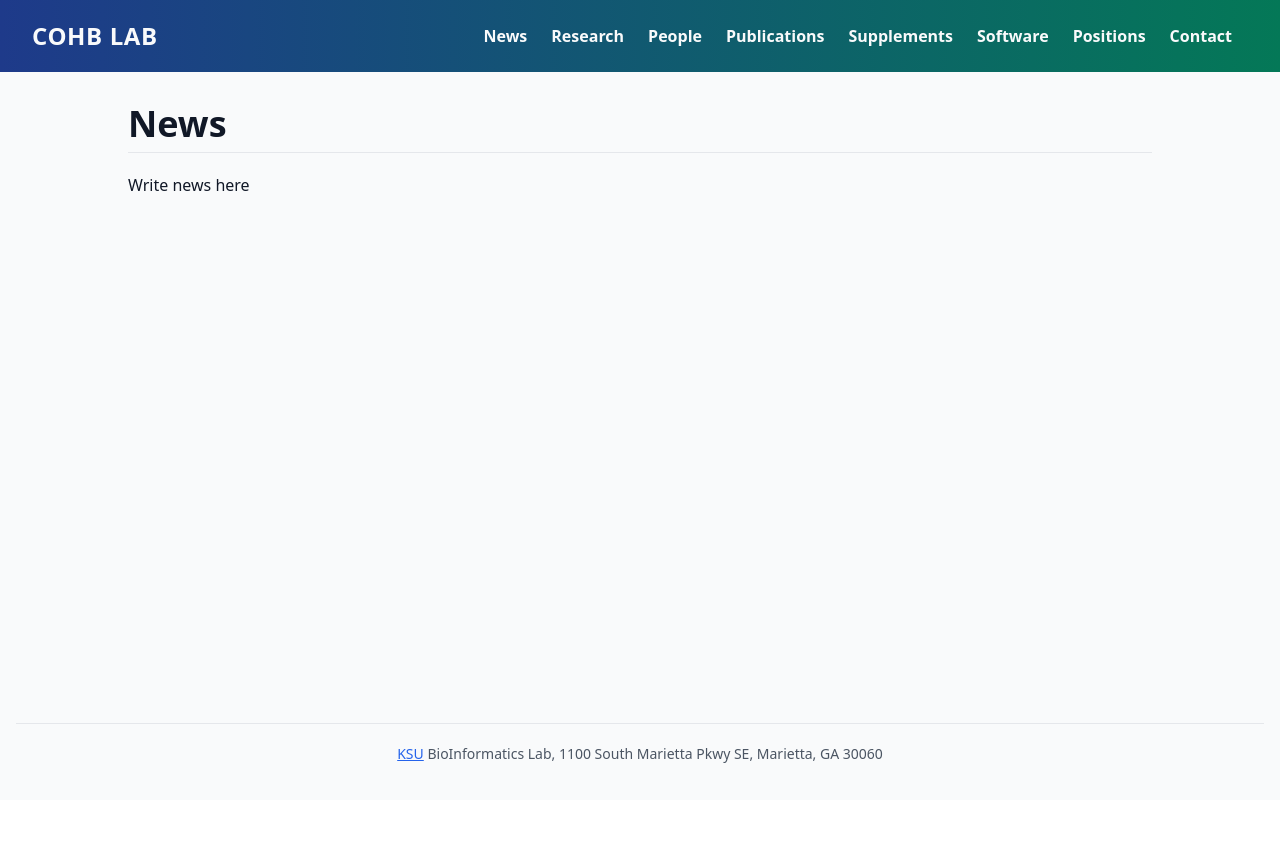
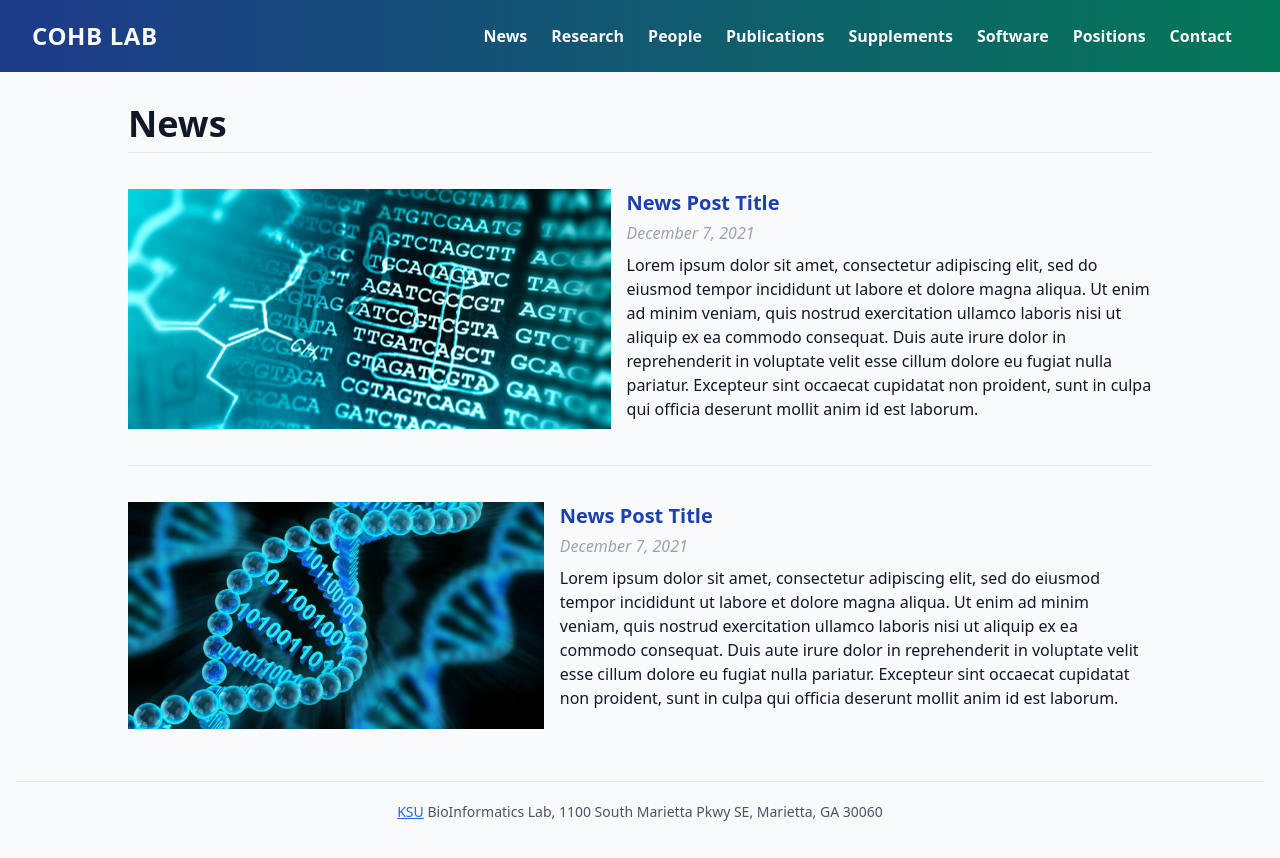
Before and after one commit to HeyWhatIsThis/next-try, a Next.js app: page /news in a window 1280 px wide. Before the commit the page ends 800 px from the top, so only its background shows below. Built offline with nearby package versions, Linux system fonts and the light colour scheme.

Commit message:
add news posts and add nav pages

```diff
--- a/components/Navbar.jsx
+++ b/components/Navbar.jsx
@@ -65,22 +65,22 @@ export const Navbar = () => {
                   People
                 </a>
               </Link>
-              <Link href="/">
+              <Link href="/publications">
                 <a className="lg:inline-flex lg:w-auto w-full px-3 py-2 rounded text-gray-50 font-semibold items-center justify-center hover:bg-green-600 hover:text-white">
                   Publications
                 </a>
               </Link>
-              <Link href="/">
+              <Link href="/supplements">
                 <a className="lg:inline-flex lg:w-auto w-full px-3 py-2 rounded text-gray-50 font-semibold items-center justify-center hover:bg-green-600 hover:text-white">
                   Supplements
                 </a>
               </Link>
-              <Link href="/">
+              <Link href="/software">
                 <a className="lg:inline-flex lg:w-auto w-full px-3 py-2 rounded text-gray-50 font-semibold items-center justify-center hover:bg-green-600 hover:text-white">
                   Software
                 </a>
               </Link>
-              <Link href="/">
+              <Link href="/positions">
                 <a className="lg:inline-flex lg:w-auto w-full px-3 py-2 rounded text-gray-50 font-semibold items-center justify-center hover:bg-green-600 hover:text-white">
                   Positions
                 </a>
--- a/components/Slideshow.jsx
+++ b/components/Slideshow.jsx
@@ -38,7 +38,7 @@ export const Slideshow = () => {
                 : index == 1
                 ? setControlIndex(1)
                 : setControlIndex(2)} */}
-              {console.log(controlIndex)}
+              {/* {console.log(controlIndex)} */}
 
               <div
                 className="h-96 w-full"
--- a/pages/news.js
+++ b/pages/news.js
@@ -1,6 +1,9 @@
 import Head from "next/head";
 import { Navbar } from "../components/Navbar";
 import { Footer } from "../components/Footer";
+import genetics from "../assets/genetics.jpg";
+import rename from "../assets/rename.jpg";
+import Image from "next/image";
 
 function News() {
   return (
@@ -15,7 +18,47 @@ function News() {
           News
         </h1>
         <hr />
-        <p className="my-5 text-base">Write news here</p>
+        <div className="md:flex my-9 h-full">
+          <Image src={genetics} className="" />
+          <div className="ml-4 w-11/12">
+            <h1 className="font-semibold text-blue-800 text-xl">
+              News Post Title
+            </h1>
+            <p className="my-1 font-normal italic text-gray-400">
+              December 7, 2021
+            </p>
+            <p className="my-2 text-base font-normal text-gray-900">
+              Lorem ipsum dolor sit amet, consectetur adipiscing elit, sed do
+              eiusmod tempor incididunt ut labore et dolore magna aliqua. Ut
+              enim ad minim veniam, quis nostrud exercitation ullamco laboris
+              nisi ut aliquip ex ea commodo consequat. Duis aute irure dolor in
+              reprehenderit in voluptate velit esse cillum dolore eu fugiat
+              nulla pariatur. Excepteur sint occaecat cupidatat non proident,
+              sunt in culpa qui officia deserunt mollit anim id est laborum.
+            </p>
+          </div>
+        </div>
+        <hr className="" />
+        <div className="md:flex my-9 h-full">
+          <Image src={rename} className="" />
+          <div className="ml-4 w-11/12">
+            <h1 className="font-semibold text-blue-800 text-xl">
+              News Post Title
+            </h1>
+            <p className="my-1 font-normal italic text-gray-400">
+              December 7, 2021
+            </p>
+            <p className="my-2 text-base font-normal text-gray-900">
+              Lorem ipsum dolor sit amet, consectetur adipiscing elit, sed do
+              eiusmod tempor incididunt ut labore et dolore magna aliqua. Ut
+              enim ad minim veniam, quis nostrud exercitation ullamco laboris
+              nisi ut aliquip ex ea commodo consequat. Duis aute irure dolor in
+              reprehenderit in voluptate velit esse cillum dolore eu fugiat
+              nulla pariatur. Excepteur sint occaecat cupidatat non proident,
+              sunt in culpa qui officia deserunt mollit anim id est laborum.
+            </p>
+          </div>
+        </div>
       </div>
       <Footer />
     </div>
```
Also changed, not shown: pages/positions.js (added, +25 -0 lines), pages/publications.js (added, +25 -0 lines), pages/software.js (added, +25 -0 lines), pages/supplements.js (added, +25 -0 lines).
